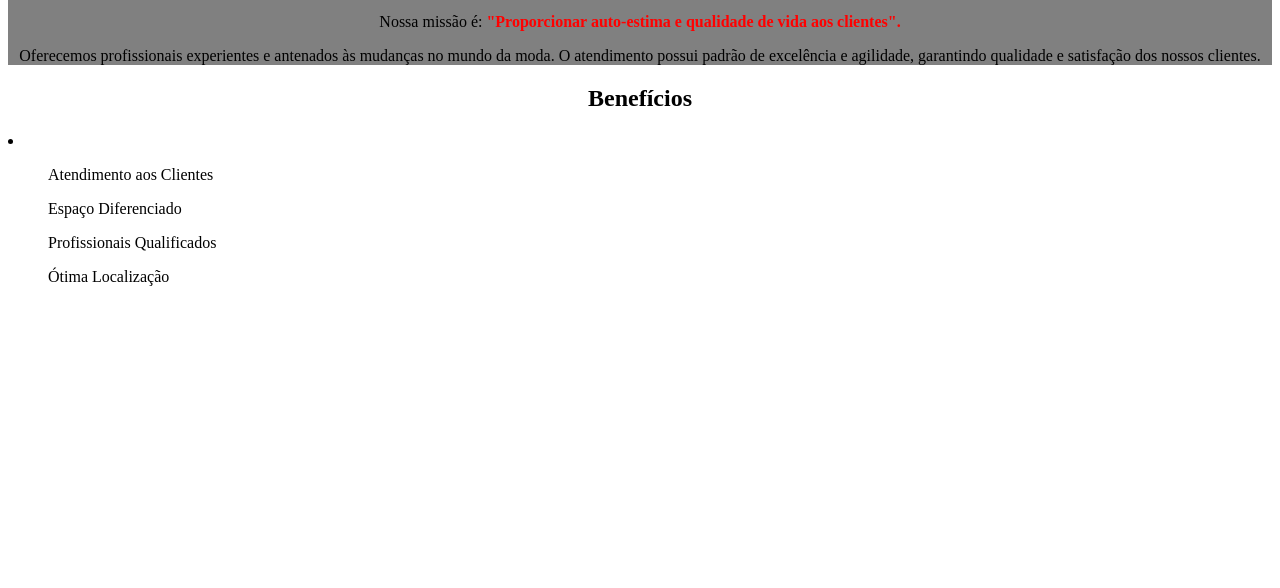
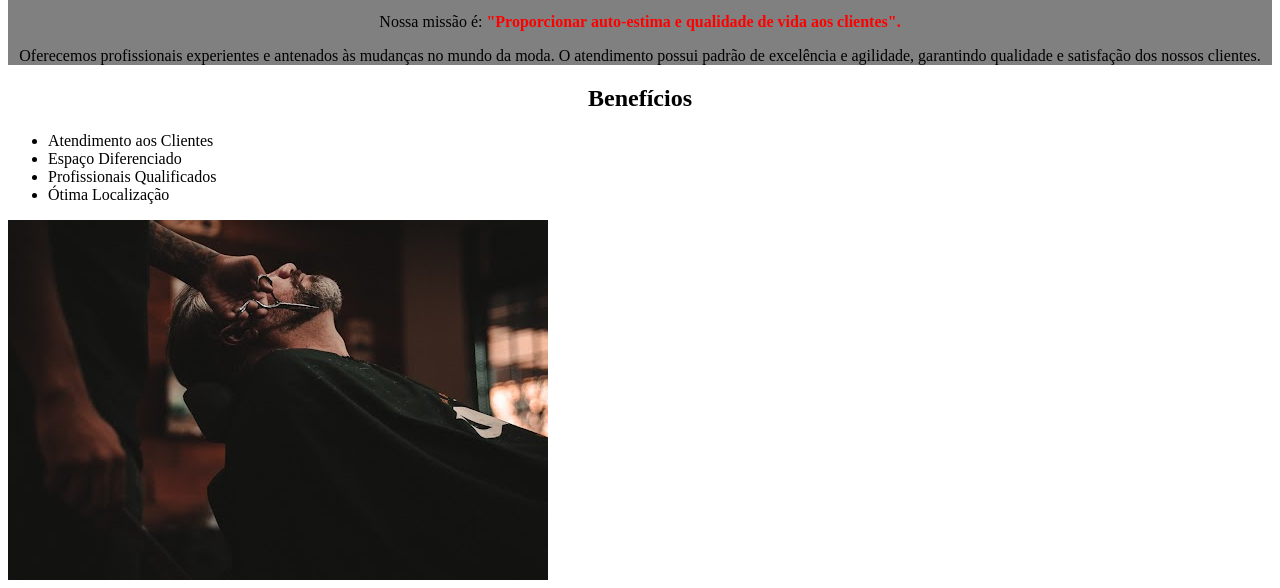
Before and after one commit to pietro1234P/Barbearia-Alura1AnoB-Pietro-Vinicius-Matos-da-silva-, a plain HTML site: page index.html in a window 1280 px wide. Shown: the part 731-1319 px from the top of the page. Before the commit the page ends 1033 px from the top, so only its background shows below. Drawn offline with Linux system fonts and the light colour scheme.

Commit message:
Update index.html
aaa

```diff
--- a/index.html
+++ b/index.html
@@ -1,4 +1,3 @@
-
 
 DOCTYPE html>
 <html lang="en">
@@ -35,16 +34,18 @@ nossos clientes.</p>
 
 <h2 class="beneficio">Benefícios</h2>
 
-<li>
+<ul class="lista">
 
-<ul>Atendimento aos Clientes</ul>
-<ul>Espaço Diferenciado</ul>
-<ul>Profissionais Qualificados</ul>
-<ul>Ótima Localização</ul>
+<li>Atendimento aos Clientes</li>
+<li>Espaço Diferenciado</li>
+<li>Profissionais Qualificados</li>
+<li>Ótima Localização</li>
 
 
-</li>
 
+</ul>
+
+<img class="imagem-beneficio" src="beneficios.jpg" alt="">
 
 
 </body>
```
